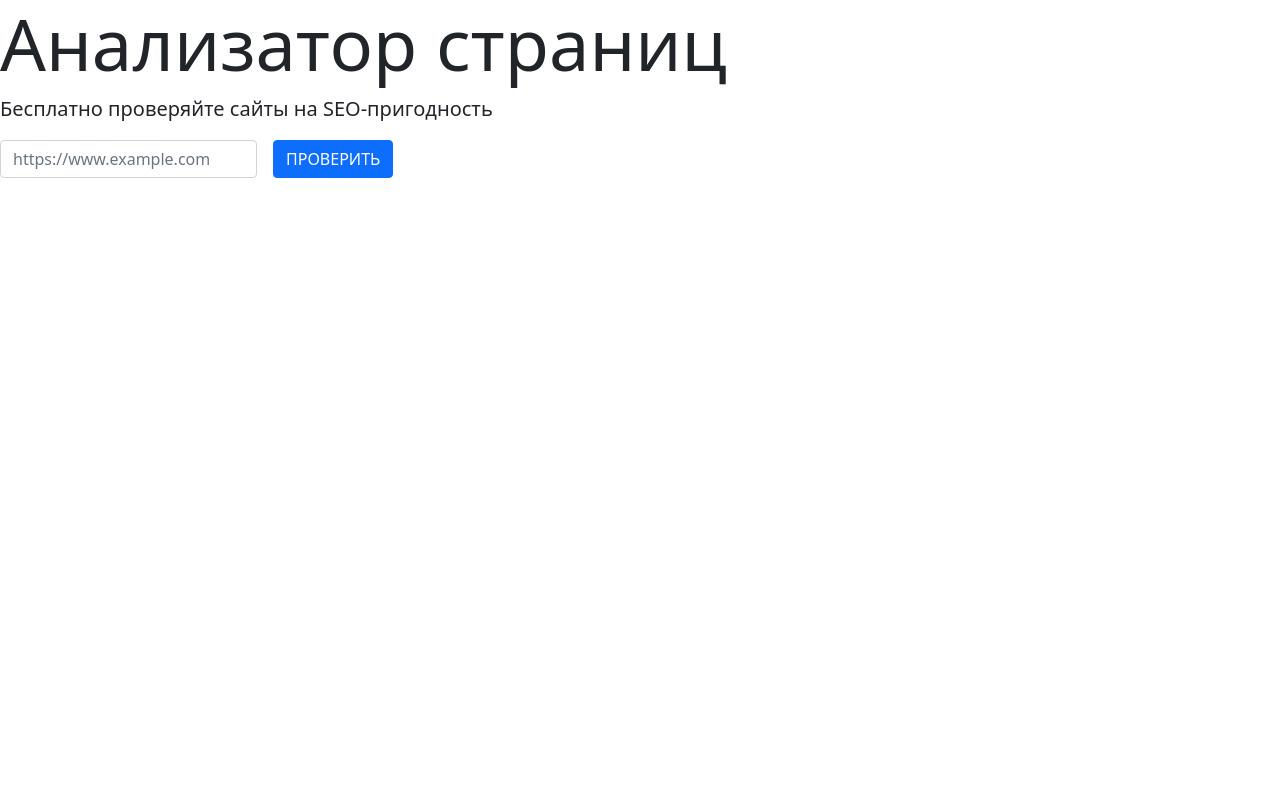
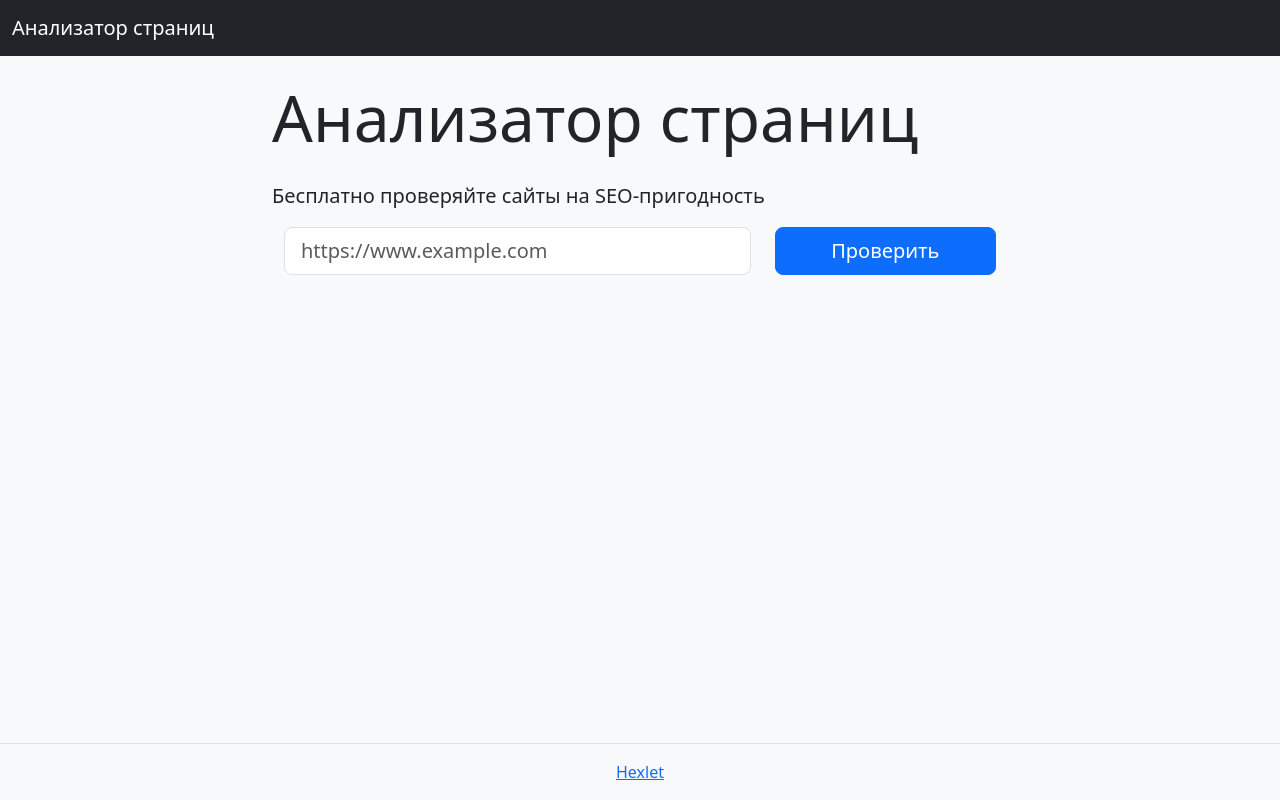
Before and after one commit to Marina-Charaeva/python-project-83, a Flask app: template page_analyzer/templates/index.html in a window 1280 px wide. Run offline with Flask 3, Linux system fonts and the light colour scheme; the template is opened without the code that fills it, so the values that code supplies are empty.

Commit message:
"Add templates and Bootstrap"

```diff
--- /dev/null
+++ b/page_analyzer/static/css/style.css
@@ -0,0 +1,22 @@
+body {
+    background-color: #f8f9fa;
+}
+
+.footer {
+    border-top: 1px solid #dee2e6;
+}
+
+.form-control:focus {
+    border-color: #0d6efd;
+    box-shadow: 0 0 0 0.2rem rgba(13, 110, 253, 0.25);
+}
+
+.btn-primary {
+    background-color: #0d6efd;
+    border-color: #0d6efd;
+}
+
+.btn-primary:hover {
+    background-color: #0b5ed7;
+    border-color: #0a58ca;
+}
--- /dev/null
+++ b/page_analyzer/templates/base.html
@@ -0,0 +1,41 @@
+<!DOCTYPE html>
+<html lang="ru" class="h-100">
+<head>
+    <meta charset="utf-8">
+    <meta name="viewport" content="width=device-width, initial-scale=1">
+    <title>{% block title %}Анализатор страниц{% endblock %}</title>
+    <link href="https://cdn.jsdelivr.net/npm/bootstrap@5.3.2/dist/css/bootstrap.min.css" rel="stylesheet"
+          integrity="sha384-T3c6CoIi6uLrA9TneNEoa7RxnatzjcDSCmG1MXxSR1GAsXEV/Dwwykc2MPK8M2HN" crossorigin="anonymous">
+    <link rel="stylesheet" href="{{ url_for('static', filename='css/style.css') }}">
+</head>
+<body class="d-flex flex-column h-100">
+    <nav class="navbar navbar-expand-md navbar-dark bg-dark mb-4">
+        <div class="container-fluid">
+            <a class="navbar-brand" href="{{ url_for('index') }}">Анализатор страниц</a>
+            <button class="navbar-toggler" type="button" data-bs-toggle="collapse"
+                    data-bs-target="#navbarCollapse" aria-controls="navbarCollapse"
+                    aria-expanded="false" aria-label="Toggle navigation">
+                <span class="navbar-toggler-icon"></span>
+            </button>
+        </div>
+    </nav>
+
+    <main class="flex-shrink-0">
+        <div class="container">
+            {% block content %}{% endblock %}
+        </div>
+    </main>
+
+    <footer class="footer mt-auto py-3 bg-light">
+        <div class="container-lg">
+            <div class="text-center">
+                <a href="https://ru.hexlet.io/" target="_blank">Hexlet</a>
+            </div>
+        </div>
+    </footer>
+
+    <script src="https://cdn.jsdelivr.net/npm/bootstrap@5.3.2/dist/js/bootstrap.bundle.min.js"
+            integrity="sha384-C6RzsynM9kWDrMNeT87bh95OGNyZPhcTNXj1NW7RuBCsyN/o0jlpcV8Qyq46cDfL"
+            crossorigin="anonymous"></script>
+</body>
+</html>
--- a/page_analyzer/templates/index.html
+++ b/page_analyzer/templates/index.html
@@ -1,27 +1,24 @@
-<!DOCTYPE html>
-<html lang="ru">
-<head>
-  <meta charset="UTF-8">
-  <meta name="viewport" content="width=device-width, initial-scale=1.0">
-  <title>Подключение Bootstrap</title>
+{% extends "base.html" %}
 
-  <link href="https://cdn.jsdelivr.net/npm/bootstrap@5.1.3/dist/css/bootstrap.min.css" rel="stylesheet" integrity="sha384-1BmE4kWBq78iYhFldvKuhfTAU6auU8tT94WrHftjDbrCEXSU1oBoqyl2QvZ6jIW3" crossorigin="anonymous">
-  <script src="https://cdn.jsdelivr.net/npm/bootstrap@5.1.3/dist/js/bootstrap.bundle.min.js" integrity="sha384-ka7Sk0Gln4gmtz2MlQnikT1wXgYsOg+OMhuP+IlRH9sENBO0LRn5q+8nbTov4+1p" crossorigin="anonymous"></script>
-</head>
-<body>
-  <from class="row gy-2 gx-3 align-items-center">
-    <div class="col-auto">
-      <h1 class="display-2">Анализатор страниц</h1>
-      <p class="lead">Бесплатно проверяйте сайты на SEO-пригодность</p>
-      <form class="row gy-2 gx-3 align-items-center">
-  <div class="col-auto">
-    <label class="visually-hidden" for="autoSizingInput">Name</label>
-    <input type="text" class="form-control" id="autoSizingInput" placeholder="https://www.example.com">
-  </div>
-  <div class="col-auto">
-    <button type="submit" class="btn btn-primary">ПРОВЕРИТЬ</button>
-  </div>
-</form>
-</form>
-</body>
-</html>
+{% block title %}Анализатор страниц{% endblock %}
+
+{% block content %}
+<div class="row">
+    <div class="col-12 col-md-10 col-lg-8 mx-auto">
+        <h1 class="display-3 mb-4">Анализатор страниц</h1>
+        <p class="lead">Бесплатно проверяйте сайты на SEO-пригодность</p>
+
+        <form action="/urls" method="post" class="d-flex justify-content-center">
+            <div class="row w-100">
+                <div class="col-8">
+                    <input type="text" name="url" placeholder="https://www.example.com"
+                           class="form-control form-control-lg" required>
+                </div>
+                <div class="col-4">
+                    <button type="submit" class="btn btn-primary btn-lg w-100">Проверить</button>
+                </div>
+            </div>
+        </form>
+    </div>
+</div>
+{% endblock %}
--- a/pyproject.toml
+++ b/pyproject.toml
@@ -29,3 +29,9 @@ build-backend = "hatchling.build"
 
 [tool.hatch.build.targets.wheel]
 packages = ["page_analyzer"]
+
+[project.optional-dependencies]
+dev = [
+    "pytest>=7.0.0",
+    "flake8>=6.0.0",
+]
```
Also changed, not shown: 3 other files.
